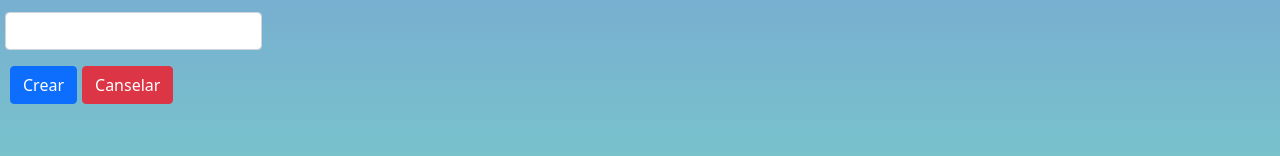
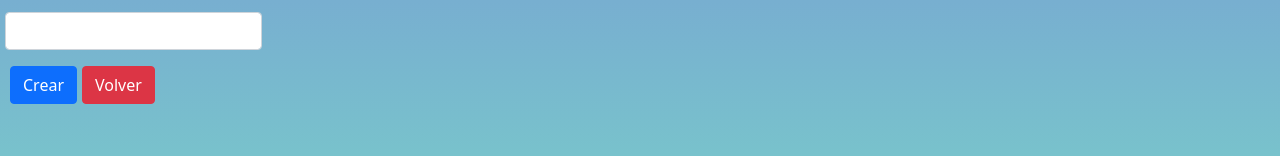
Before and after one commit to LuisEduardoFrias/front-end-registro-usuarios, an Angular app: page /departamentos/crear in a window 1280 px wide. Shown: the part 233-389 px from the top of the page. Built offline with nearby package versions, Linux system fonts and the light colour scheme.

Commit message:
formularios activos

```diff
--- a/package.json
+++ b/package.json
@@ -20,6 +20,7 @@
     "@angular/platform-browser-dynamic": "~11.2.13",
     "@angular/router": "~11.2.13",
     "bootstrap": "^5.0.0",
+    "ngx-mask": "^11.1.5",
     "rxjs": "~6.6.0",
     "tslib": "^2.0.0",
     "zone.js": "~0.11.3"
--- a/src/app/DepartmentModule/Component/form-department/form-department.component.html
+++ b/src/app/DepartmentModule/Component/form-department/form-department.component.html
@@ -12,7 +12,7 @@
 
     <div>
         <button class="btn btn-primary">Crear</button>
-        <button class="btn btn-danger" (click)="Cancel()">Canselar</button>
+        <button class="btn btn-danger" (click)="Cancel()">Volver</button>
     </div>
 
 </form>
--- a/src/app/UserModule/Components/form-user/form-user.component.html
+++ b/src/app/UserModule/Components/form-user/form-user.component.html
@@ -23,12 +23,12 @@
 
     <div class="mb-3">
         <label for="formFileSm" class="form-label">Cédula</label>
-        <input class="form-control" id="exampleFormControlInput1" formControlName="identificationCard" type="text">
+        <input class="form-control" mask="000-0000000-0" placeholder="000-0000000-0" id="exampleFormControlInput1" formControlName="identificationCard" type="text">
     </div>
 
     <div>
         <label for="formFileLg" class="form-label">Fecha de nacimiento</label>
-        <input class="form-control" id="exampleFormControlInput1" formControlName="birthDay" type="text">
+        <input class="form-control" id="exampleFormControlInput1" formControlName="birthDay" type="date">
     </div>
 
     <div class="mb-3">
@@ -47,14 +47,14 @@
 
         <select class="form-select" formControlName="DepartmentId" aria-label="Default select example">
         <option selected>Departamento</option>
-        <option *ngFor="let d of Departments" value="{{d.code}}">{{o.name}}</option>
+        <option *ngFor="let d of Departments" [ngValue]='d.code'>{{d.name}}</option>
         </select>
 
     </div>
 
     <div>
         <button class="btn btn-primary">Crear</button>
-        <button class="btn btn-danger" (click)="Cancel()">Cancelar</button>
+        <button class="btn btn-danger" (click)="Cancel()">volver</button>
     </div>
 
 </form>
--- a/src/app/UserModule/Components/form-user/form-user.component.ts
+++ b/src/app/UserModule/Components/form-user/form-user.component.ts
@@ -28,6 +28,8 @@ export class FormUser{
 
     this.Depar.Get().subscribe(o => this.Departments = o);
 
+    debugger;
+
     this.form = formBuild.group(
     {
       name: ['', [Validators.required,Validators.max(25)]],
--- a/src/app/UserModule/Modules/user.module.ts
+++ b/src/app/UserModule/Modules/user.module.ts
@@ -3,12 +3,16 @@ import { CommonModule } from '@angular/common';
 import { UserModuleRoutingModule } from './userModule-routing.module';
 import { HttpClient } from '@angular/common/http';
 import { FormsModule, ReactiveFormsModule } from '@angular/forms';
+import { NgxMaskModule, IConfig } from 'ngx-mask'
 
 //Component
 import { CreateUserComponent } from 'src/app/UserModule/Components/create-user/create-user.component';
 import { ShowUserComponent } from 'src/app/UserModule/Components/show-user/show-user.component';
 import { FormUser } from 'src/app/UserModule/Components/form-user/form-user.component';
 
+const maskConfig: Partial<IConfig> = {
+  validation: false,
+};
 
 @NgModule({
   declarations: [
@@ -21,7 +25,9 @@ import { FormUser } from 'src/app/UserModule/Components/form-user/form-user.comp
     CommonModule,
     UserModuleRoutingModule,
     FormsModule,
-    ReactiveFormsModule
+    ReactiveFormsModule,
+    NgxMaskModule.forRoot(maskConfig),
+
   ],
   providers: [HttpClient]
 })
```
Also changed, not shown: 1 other file (tests, documents, lock files or other folders).
